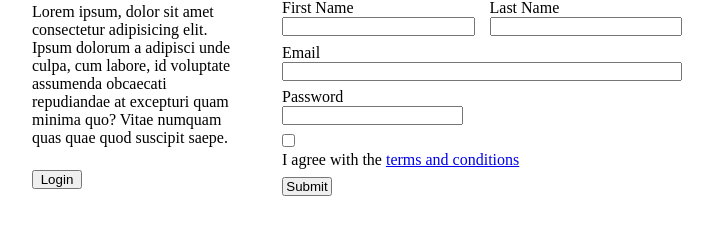
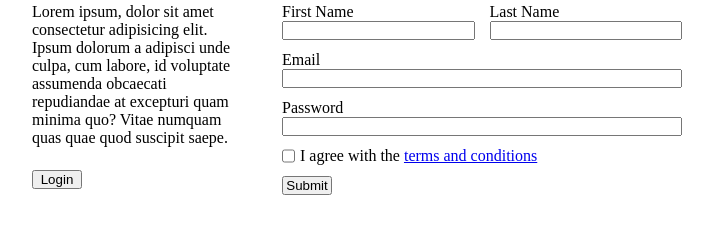
Before and after one commit to Shawaiz99/practice-project-html-css-js, a plain HTML site: page html/registration-form.html in a window 1280 px wide. Shown: the part 325-560 px from the top of the page, without its empty margins (283-996 px from the left). Drawn offline with Linux system fonts and the light colour scheme.

Commit message:
Stretched out the email and password inputs

```diff
--- a/css/registration-form.css
+++ b/css/registration-form.css
@@ -70,3 +70,8 @@
     flex-direction: row;
     flex: 1;
 }
+
+.checkbox {
+    display: flex;
+    gap: 5px;
+}
--- a/html/registration-form.html
+++ b/html/registration-form.html
@@ -49,7 +49,9 @@
           </div>
           <div class="password card">
             <p>Password</p>
-            <input type="text" />
+            <div class="stretchinput">
+                <input type="text" />
+              </div>
           </div>
           <div class="checkbox">
             <input type="checkbox" id="check" />
```
